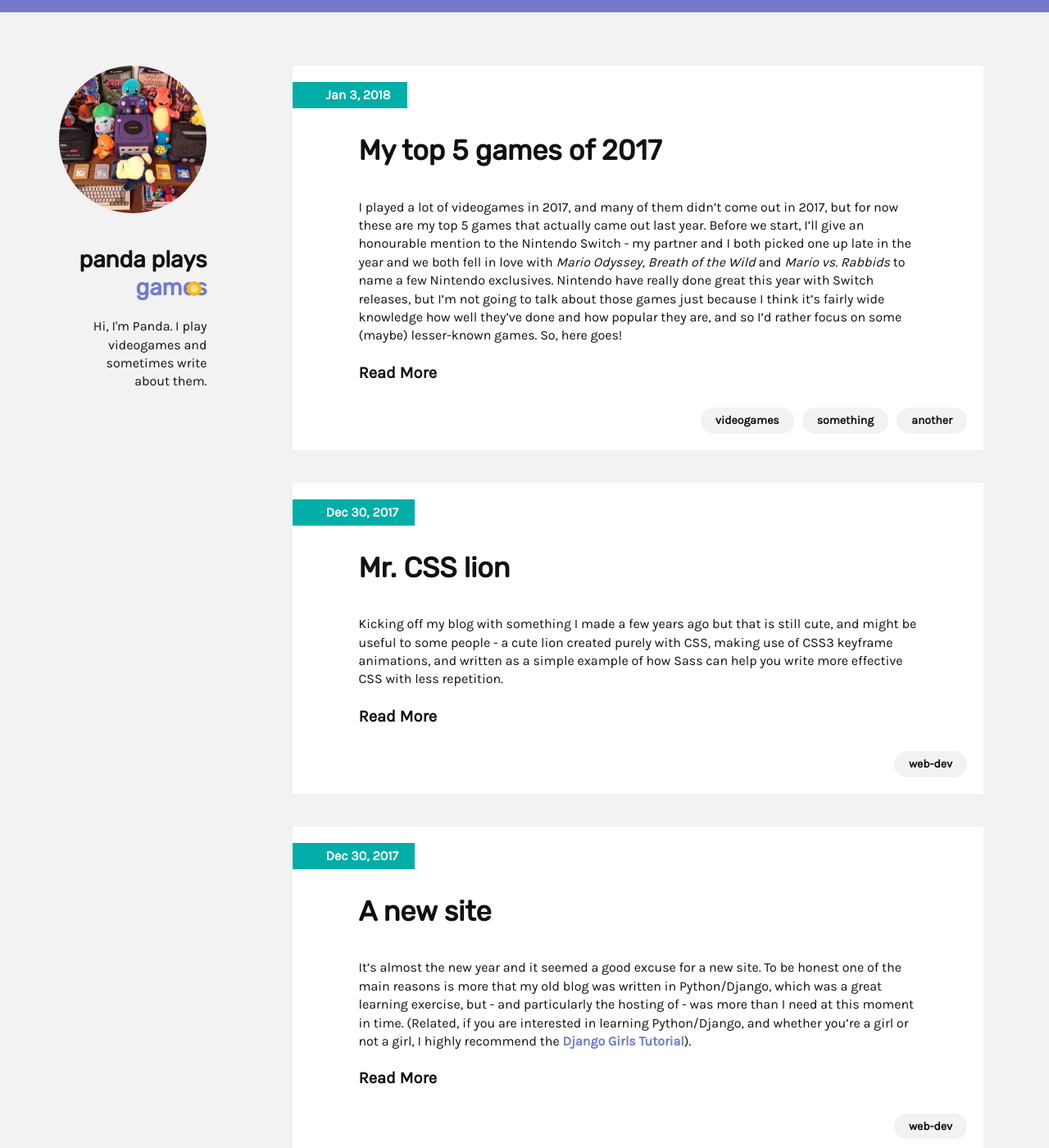
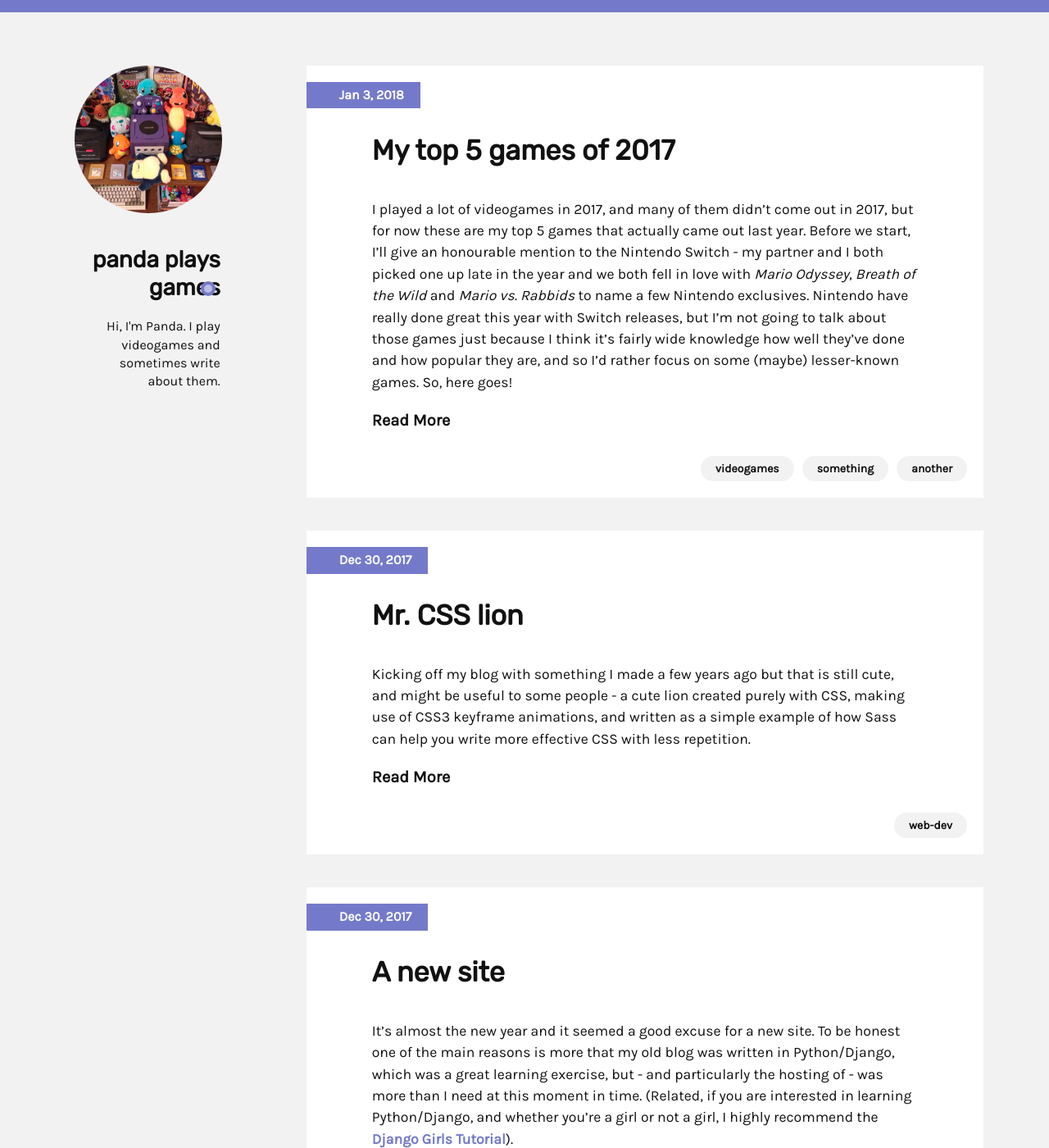
Before and after one commit to pandalion/pandalion.github.com, a Jekyll site: the page built from index.md, in a window 1280 px wide and 1400 px high. Shown: the whole window at 82% size. Built offline with Jekyll 4.4.1, drawn with Linux system fonts in a browser that asks for light colours.

Commit message:
update styles

```diff
--- a/_sass/base/_variables.sass
+++ b/_sass/base/_variables.sass
@@ -1,7 +1,7 @@
-$site-max-width: 1280px
+$site-max-width: 1160px
 $spacing-unit: 40px
 
-$peach: #747ac9
+$peach: #FF8066
 $purple: #747ac9
 $teal: #00AEA7
 $yellow: #FEB811
--- a/_sass/components/_header.sass
+++ b/_sass/components/_header.sass
@@ -41,7 +41,6 @@
 
         span
             position: relative
-            color: $purple
             &::before
                 content: ''
                 display: block
@@ -50,7 +49,7 @@
                 bottom: 6px
                 width: 18px
                 height: 18px
-                background: $yellow
+                background: $purple
                 border-radius: 100%
 
             &::after
@@ -92,10 +91,15 @@
     height: $size / 2
     order: 2
 
+    &:hover
+        &::after
+            content: none
+
     @include media($media-width-medium)
         width: $size-small
         height: $size-small
         margin: 0 auto
+        margin-right: -2px
         order: 1
 
     @include media($media-width-medium)
--- a/_sass/components/_post.sass
+++ b/_sass/components/_post.sass
@@ -18,8 +18,17 @@
     a
         color: $purple
 
+    p
+        font-size: 1rem
+        @include media($media-width-medium)
+            font-size: 1.05rem
+            line-height: 1.4
+        @include media($media-width-large)
+            font-size: 1.1rem
+            line-height: 1.5
+
 .post-date
-    background: $teal
+    background: $purple
     position: absolute
     top: $spacing-unit / 2
     left: 0
@@ -36,6 +45,12 @@
 .post-title
     // make up for space added by after below
     margin-bottom: -6px
+
+.post-thumbnail
+    width: 100%
+    display: block
+    margin-left: auto
+    margin-right: auto
 
 .post-link
     color: $copy-color
@@ -55,12 +70,11 @@
         bottom: -6px
         width: 100%
         height: 3px
-        background: $yellow
+        background: $purple
         transform: scaleX(0)
         transition: transform ease-in-out 0.3s, opacity ease-in-out 0.3s
 
     &:hover
-        color: $purple
         &::after
             transform: scaleX(1)
 
@@ -81,7 +95,8 @@
         right: $spacing-unit / 2
         bottom: $spacing-unit / 2
 
-.read-more
+.read-more,
+.go-back
     font-size: 20px
     font-weight: bold
     margin-top: $spacing-unit / 2
@@ -96,8 +111,18 @@
     display: inline-flex
     margin: 2px
     margin-bottom: 6px
+    transition: background-color 0.3s
 
     @include media($media-width-large)
         margin: 0
         + .tag
             margin-left: $spacing-unit / 4
+
+.post-main-page
+    h2
+        font-size: 30px
+
+    .sub-info
+        background-color: $bg-color
+        padding: 20px
+        margin-top: 20px
--- a/_sass/components/_typography.sass
+++ b/_sass/components/_typography.sass
@@ -23,6 +23,9 @@ h3,
 h4,
 h5
     font-family: $heading-font-family
+
+h1
+    font-size: 40px
 
 h2
     $h2-size: 34px
@@ -50,7 +53,7 @@ a
         left: 0
         width: 100%
         height: 1px
-        background: $yellow
+        background: $purple
         transform-origin: left
         transform: scaleX(0)
         transition: transform ease-in-out 0.3s, opacity ease-in-out 0.3s
```
